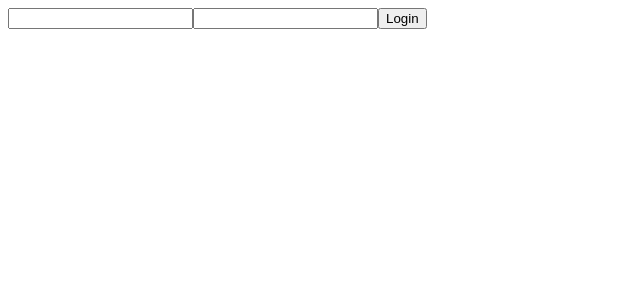
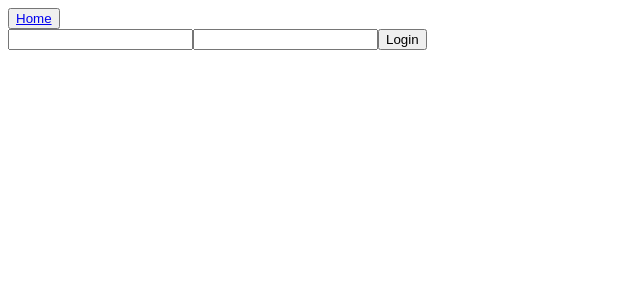
Before and after one commit to luiscar05/P_San_Juan_Pablo_frontend, a React (Vite) app: page /Login in a window 1280 px wide. Shown: the top 300 px of the page, without its empty margins (0-640 px from the left). Built offline with nearby package versions, Linux system fonts and the light colour scheme.

Commit message:
login-Token

```diff
--- a/package.json
+++ b/package.json
@@ -10,6 +10,7 @@
     "preview": "vite preview"
   },
   "dependencies": {
+    "axios": "^1.7.2",
     "react": "^18.2.0",
     "react-dom": "^18.2.0",
     "react-router-dom": "^6.23.1"
--- /dev/null
+++ b/src/components/Api.jsx
@@ -0,0 +1,12 @@
+import axios from "axios";
+
+export const host = /* '10.193.129.44' */   "localhost" ;
+
+export default axios.create({
+    baseURL: "http://" + host + ":3000/",
+    /*  baseURL : "http://localhost:3000/api", */
+    withCredentials: true
+
+})
+
+/* export const host = 'localhost'; */
--- a/src/components/Header.jsx
+++ b/src/components/Header.jsx
@@ -1,5 +1,5 @@
 import React, { useRef, useState, useEffect } from "react";
-
+import { Link } from "react-router-dom";
 
 function Header(ComponentPage) {
    /*  const inicioRef = useRef(null);
@@ -56,6 +56,12 @@ function Header(ComponentPage) {
                         <li onClick={ComponentPage.Grupos}>
                             Grupos
                         </li>
+
+                        <li>
+                            <button>
+                                <Link to={'./Login'}>Login</Link>
+                            </button>
+                        </li>
                     </ul>
                 </nav>
         </>
--- a/src/pages/login.jsx
+++ b/src/pages/login.jsx
@@ -1,18 +1,61 @@
-import React from "react";
+import React, { useState, useEffect } from "react";
+import { Link, Navigate } from "react-router-dom";
+import api from "../components/Api"
 
-const Login = ()=>{
+
+
+
+const Login = () => {
+    const [values, setValues] = useState({
+        Cedula: "",
+        Contrasena: ""
+    });
+    const [user, setUser] = useState(null);
+
+    const handleInput = (event) => {
+        const { name, value } = event.target;
+        setValues({
+            ...values,
+            [name]: name === "Cedula" ? parseInt(value) : value,
+        });
+    };
+
+    const handleForm = async (event) => {
+        event.preventDefault();
+        console.log(values);
+        try {
+            let responseLogin = await api.post("auth", {
+                Cedula: values.Cedula,
+                Contrasena: values.Contrasena
+            });
+
+            setUser(responseLogin.data);
+        } catch (error) {
+            console.error("Error al iniciar sesión:", error);
+        }
+    };
+
+    useEffect(() => {
+        if (user) {
+            console.log(user.access_token, "usuario que inició sesión");
+
+        }
+    }, [user,]);
+
     return (
         <>
-        <div>
-            <form action="" method="post">
+            <div>
+                <button>
+                    <Link to="/">Home</Link>
+                </button>
+                <form method="post" onSubmit={handleForm}>
+                    <input type="number" name="Cedula" value={values.Cedula} onChange={handleInput} />
+                    <input type="password" name="Contrasena" value={values.Contrasena} onChange={handleInput} />
+                    <button type="submit">Login</button>
+                </form>
+            </div>
+        </>
+    );
+};
 
-                <input type="text" name="" id="" />
-                <input type="number" name="" id="" />
-
-                <button>Login</button>
-            </form>
-        </div>
-        </>
-    )
-}
 export default Login;
```
Also changed, not shown: 1 other file (tests, documents, lock files or other folders).
